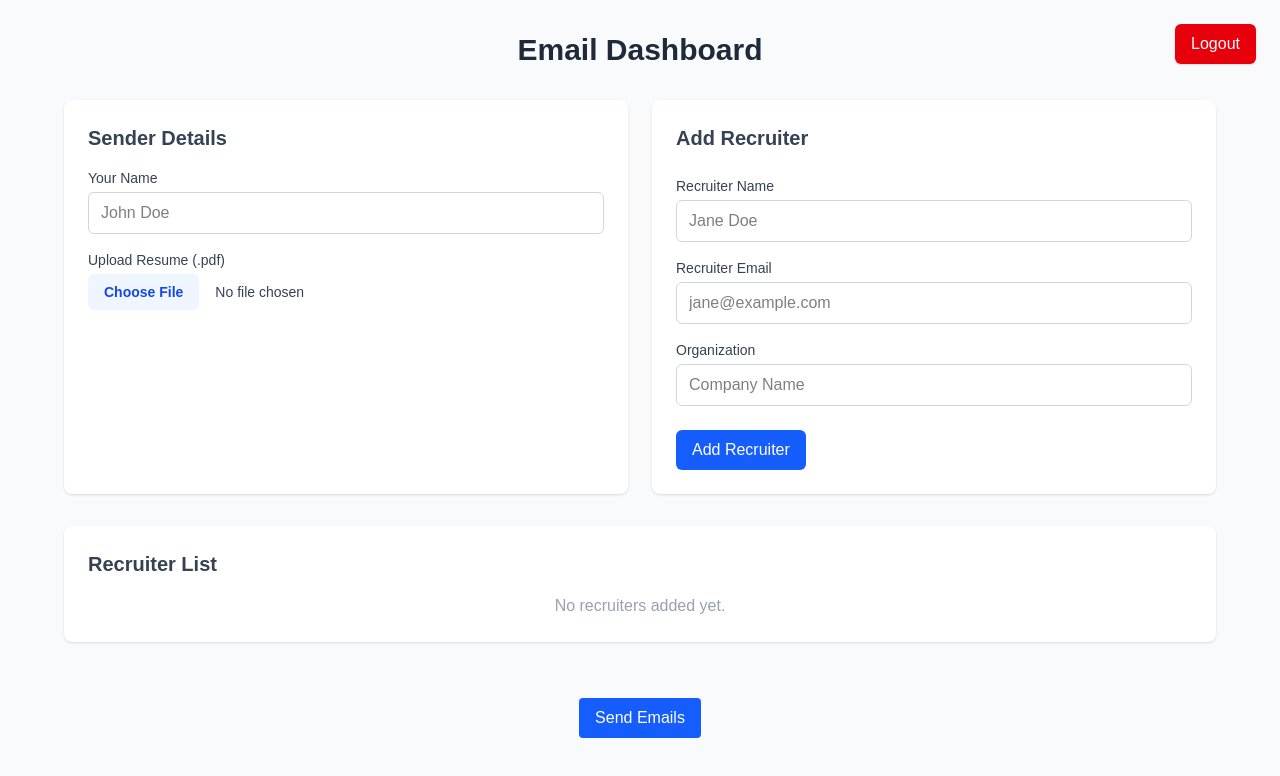
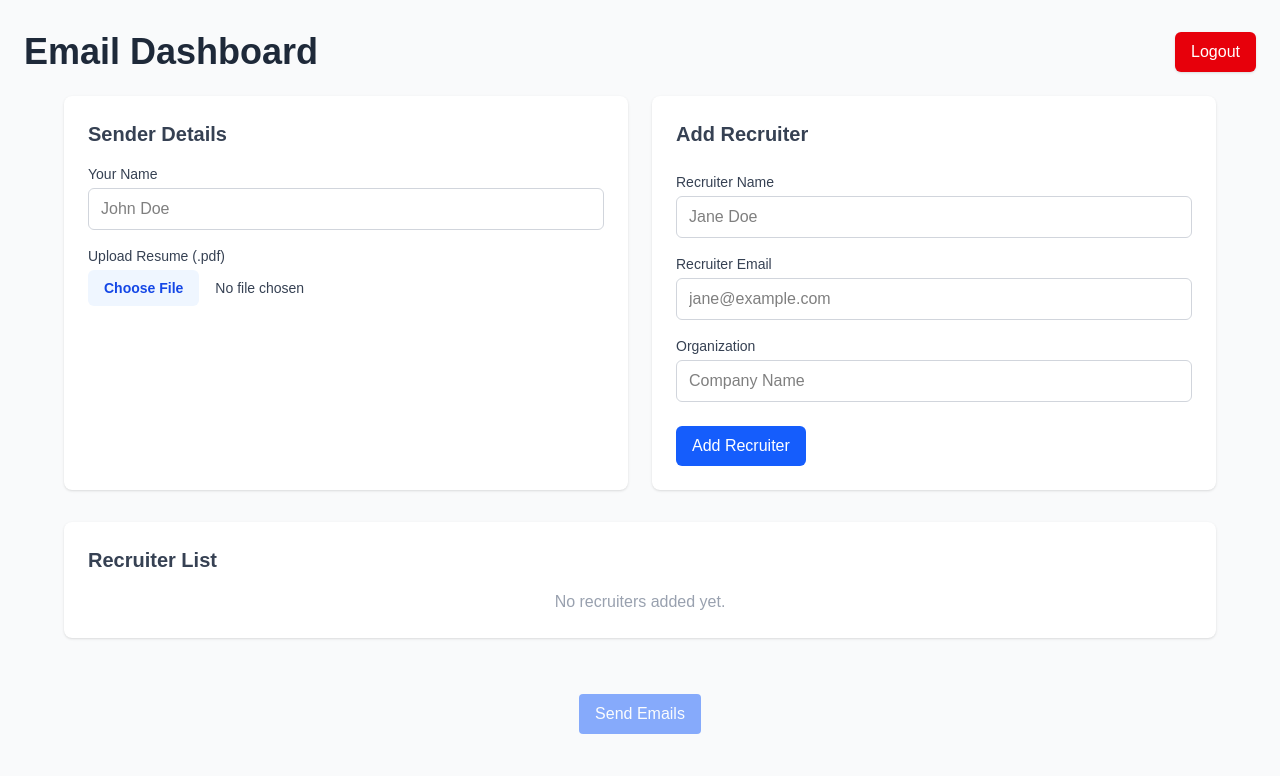
Before and after one commit to iam-arshad/Nextjs-bulk-emailer, a Next.js app: page /dashboard in a window 1280 px wide. Shown: the top 776 px of the page. Built offline with nearby package versions, Linux system fonts and the light colour scheme.

Commit message:
style: improve layout and accessibility of dashboard and home page

```diff
--- a/src/app/dashboard/page.js
+++ b/src/app/dashboard/page.js
@@ -28,18 +28,19 @@ export default function Dashboard() {
   return (
     <div className="min-h-screen bg-gray-50 px-6 py-8 relative">
       {/* Logout button */}
-      <button
-        onClick={handleLogout}
-        className="absolute top-6 right-6 bg-red-600 text-white px-4 py-2 rounded-md shadow hover:bg-red-700 transition"
-      >
-        Logout
-      </button>
+      <div className="flex justify-between items-center mb-6">
+        <h1 className="text-2xl sm:text-3xl md:text-4xl font-bold text-gray-800">
+          Email Dashboard
+        </h1>
+        <button
+          onClick={handleLogout}
+          className="bg-red-600 text-white px-4 py-2 rounded-md shadow hover:bg-red-700 transition"
+        >
+          Logout
+        </button>
+      </div>
 
       <div className="max-w-6xl mx-auto space-y-8">
-        <h1 className="text-3xl font-bold text-center text-gray-800">
-          Email Dashboard
-        </h1>
-
         {/* Side-by-side section */}
         <div className="grid grid-cols-1 md:grid-cols-2 gap-6">
           <div className="bg-white p-6 rounded-lg shadow">
--- a/src/app/page.js
+++ b/src/app/page.js
@@ -10,7 +10,7 @@ export default async function Home() {
   // Render the main content
   return (
     <main className="min-h-screen flex flex-col items-center justify-center p-6">
-      <h1 className="text-3xl font-bold mb-6">Welcome to Gmail Outreach</h1>
+      <h1 className="text-2xl sm:text-3xl md:text-4xl font-bold mb-6 text-center">Welcome to Gmail Outreach</h1>
 
       {/* Show login button if not logged in, otherwise show dashboard link */}
       {!isLoggedIn ? (
@@ -28,6 +28,11 @@ export default async function Home() {
           Go to Dashboard
         </a>
       )}
+
+       {/* Footer with author credit */}
+      <footer className="text-gray-500 text-sm absolute bottom-4 right-4">
+        Made with ❤️ by Arshad
+      </footer>
     </main>
   );
 }
--- a/src/components/SendEmailsButton.js
+++ b/src/components/SendEmailsButton.js
@@ -36,7 +36,7 @@ export default function SendEmailsButton({ senderDetails, recruiters, deleteAllR
   return (
     <button
       onClick={handleSend}
-      disabled={isPending}
+      disabled={recruiters.length===0 || isPending}
       className="mt-6 bg-blue-600 text-white px-4 py-2 rounded hover:bg-blue-700 disabled:opacity-50"
     >
       {isPending ? 'Sending...' : 'Send Emails'}
```
